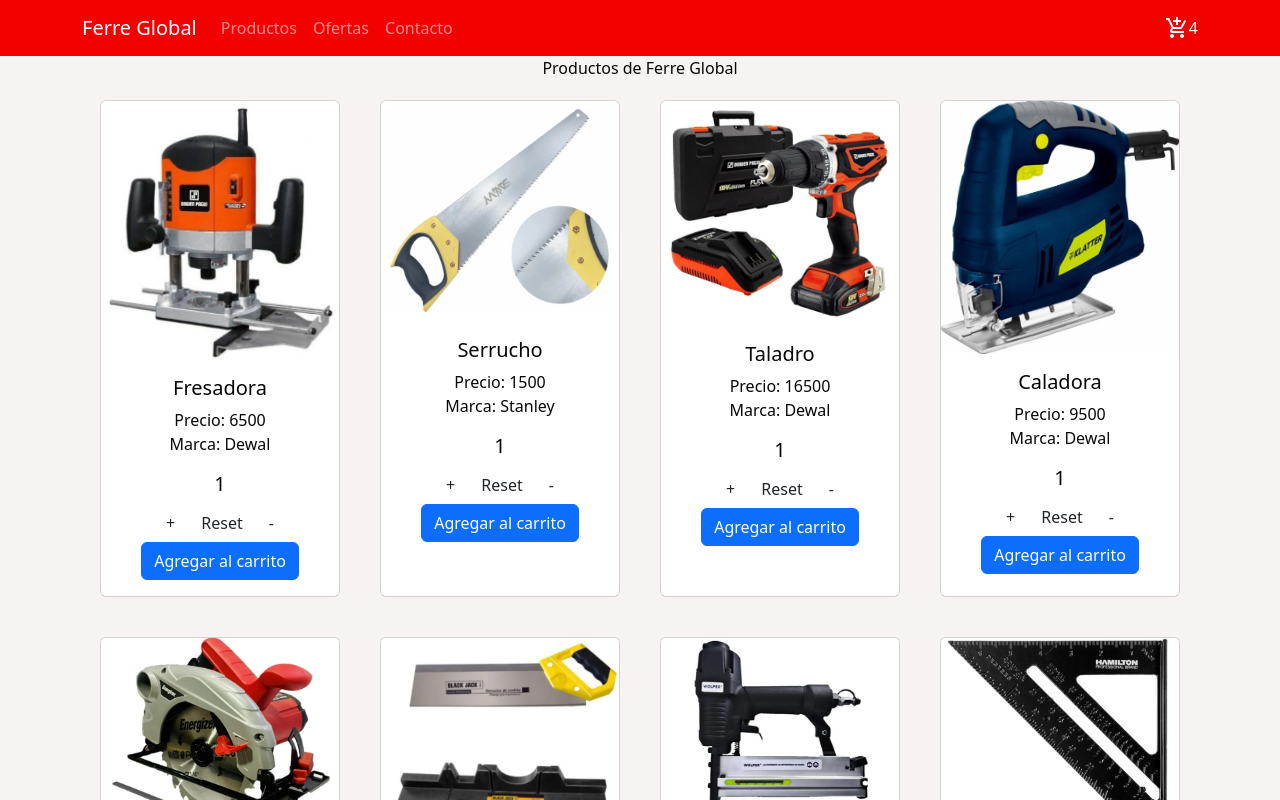
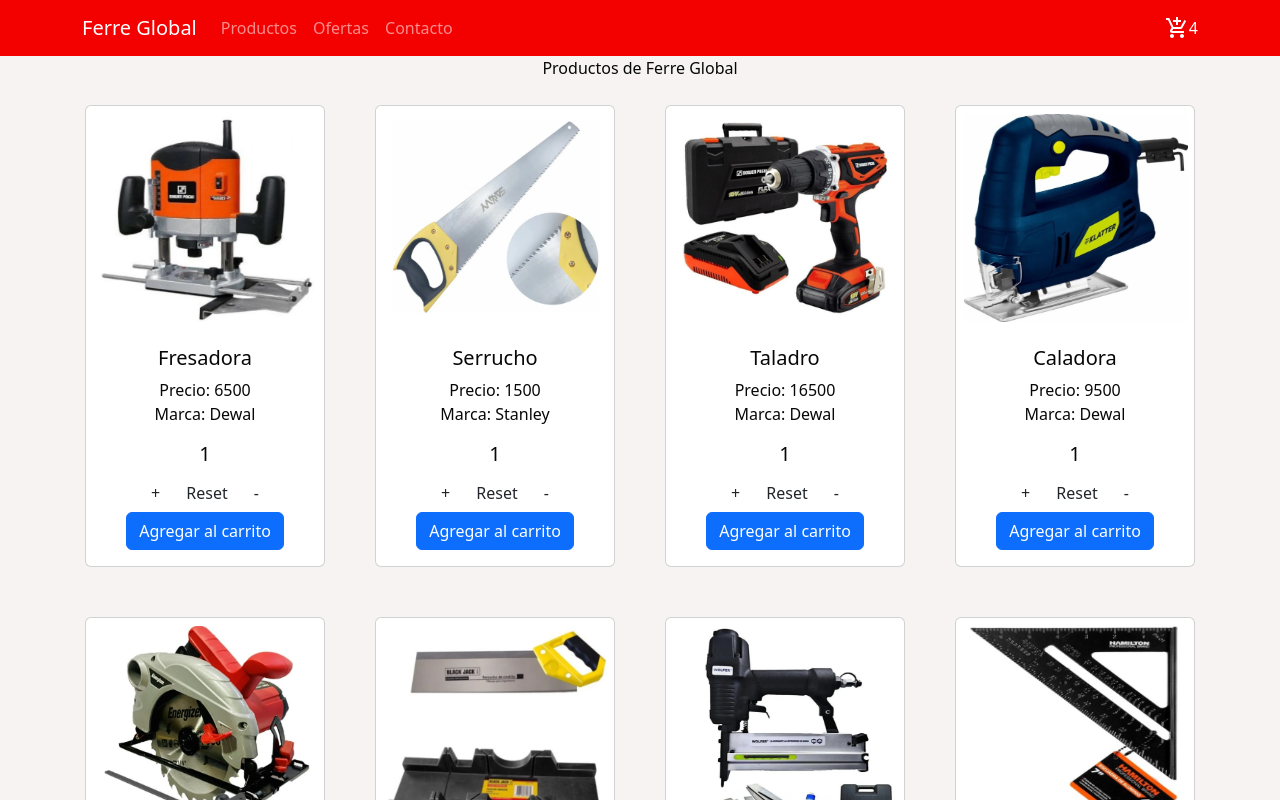
Before and after one commit to JOHN-Z23/Proyecto-React---Coder-House, a React (Create React App) app: page / in a window 1280 px wide. Shown: the top 800 px of the page. Built offline with nearby package versions, Linux system fonts and the light colour scheme.

Commit message:
modificando las imagenes

```diff
--- a/src/App.jsx
+++ b/src/App.jsx
@@ -15,7 +15,7 @@
               index
               element={
                 <>
-                  <ItemListContainer greeting={"Productos de Ferre Global"} />
+                  <ItemListContainer greeting={"Productos de Ferre Global"}/>
                 </>
               }
             />
--- a/src/diseño/Item.jsx
+++ b/src/diseño/Item.jsx
@@ -5,8 +5,8 @@
 export default function Item({ product }) {
   const { título, precio, imagen, marca } = product;
   return (
-    <Card style={{ width: "15rem", margin: 20 }}>
-      <Card.Img variant="top" src={imagen} />
+    <Card style={{ width: "15rem", margin: 25 }}>
+      <Card.Img variant="top" src={imagen}  style={{ width: "14rem", height: "13rem", margin: 8}}/>
       <Card.Body>
         <Card.Title>{título}</Card.Title>
         <Card.Text>
```
